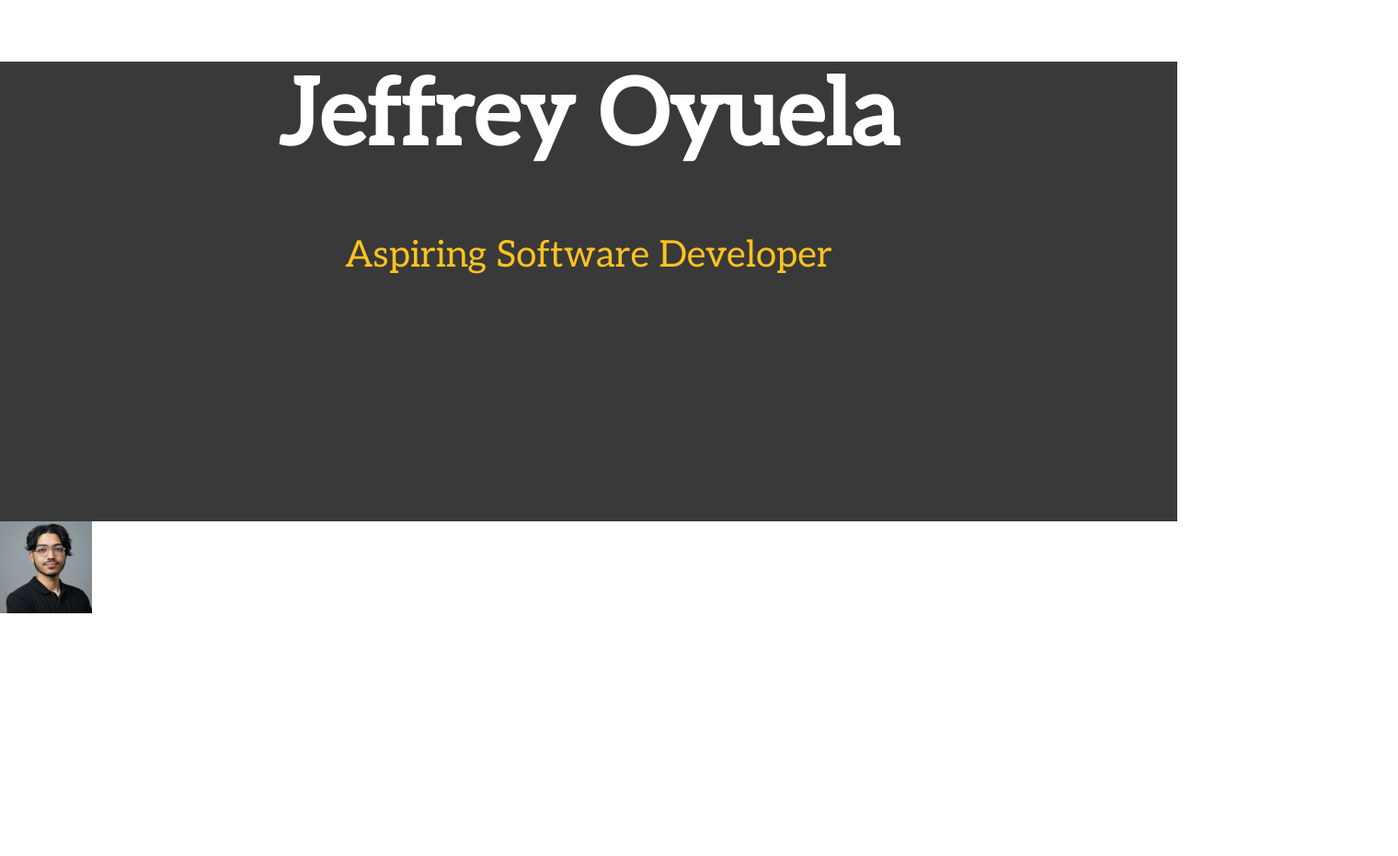
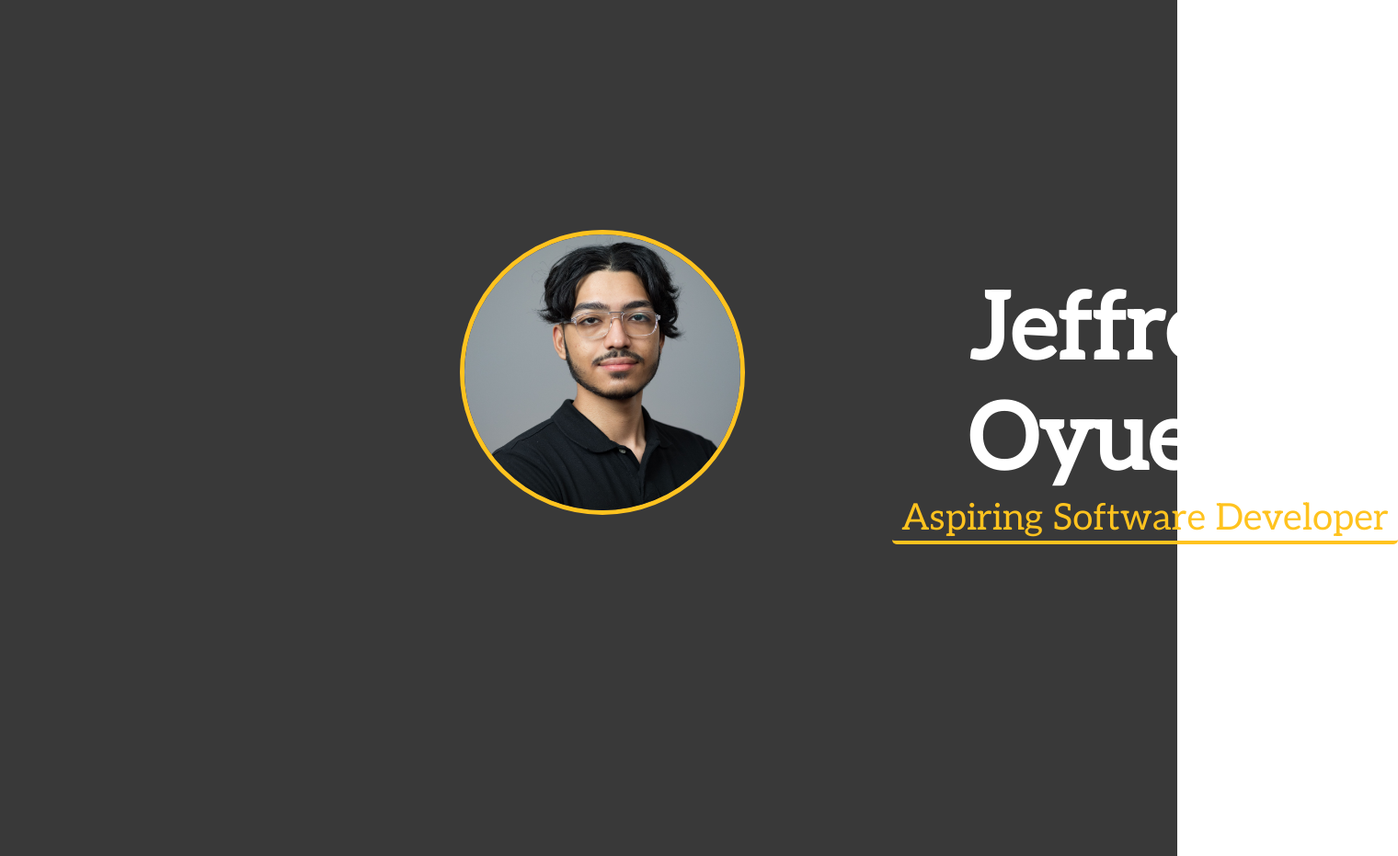
Before and after one commit to JeffreyO1224/Jeffrey-Portfolio, a plain HTML site: page index.html in a window 1280 px wide. Shown: the whole page at 92% size, 1520 px wide, since content can reach past the window. Before the commit the page ends 800 px from the top, so only its background shows below. Drawn offline with Linux system fonts and the light colour scheme.

Commit message:
Name, Headline, and Image stylized!

```diff
--- a/index.html
+++ b/index.html
@@ -11,10 +11,17 @@
 </head>
 <body>
     <div class="hero">
-        <h1 class="name">Jeffrey Oyuela</h1>
-        <p class = "headline">Aspiring Software Developer</p>
+        <div>
+            <img src="images/picture.jpg" class = "img">
+        </div>
+
+        <div>
+            <h1 class="name">Jeffrey Oyuela</h1>
+            <p class = "headline">Aspiring Software Developer</p>
+        </div>
+
     </div>
 
-    <img src="images/picture.jpg" class="yaypi">
+
 </body>
 </html>
--- a/styles.css
+++ b/styles.css
@@ -5,19 +5,41 @@ body{
 }
 
 .hero{
+    display:flex;
     background-color: #393939;
     width: cover;
-    height: 500px;
+    height: 931px;
+    margin: inherit;
 
     text-align: center;
     font-size: 50px;
+
+}
+
+
+.img{
+    display:inherit;
+    height: 300px;
+    margin: 250px 100px 0px 500px ;
+    border:5px solid #ffc31f;
+    border-radius: 300px;
+}
+
+.name{
+    margin-top: 300px;
+    margin-bottom: 0px;
+
+    text-align: center;
 }
 
 .headline{
+    display: inherit;
     color: #ffc31f;
     font-size: 40px;
+    margin-top: 0px;
+    margin-left: 60px;
+    border-bottom: 4px solid #ffc31f;
+    border-radius: 5px;
+    width: 550px;
+
 }
-
-.yaypi{
-    height: 100px;
-}
```
